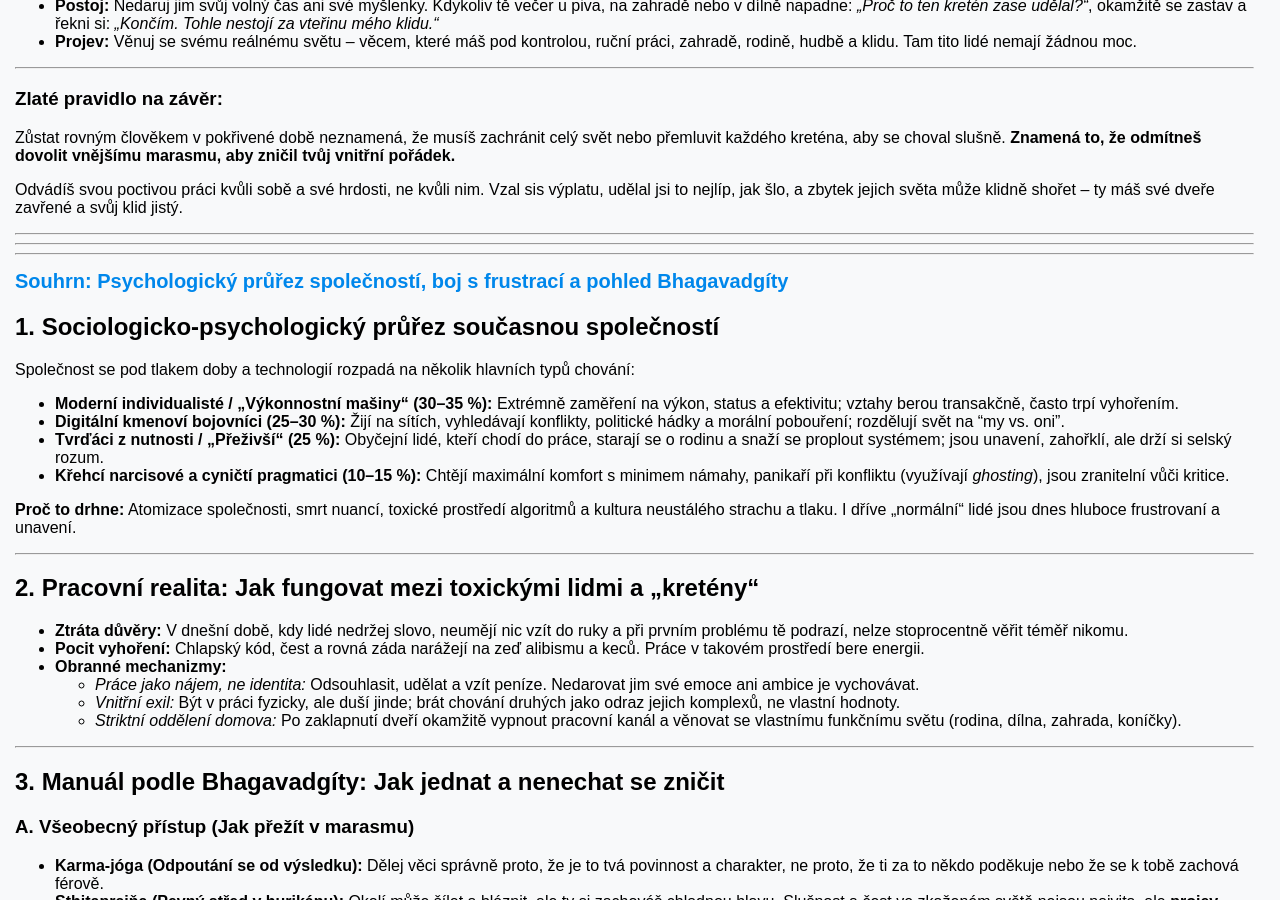
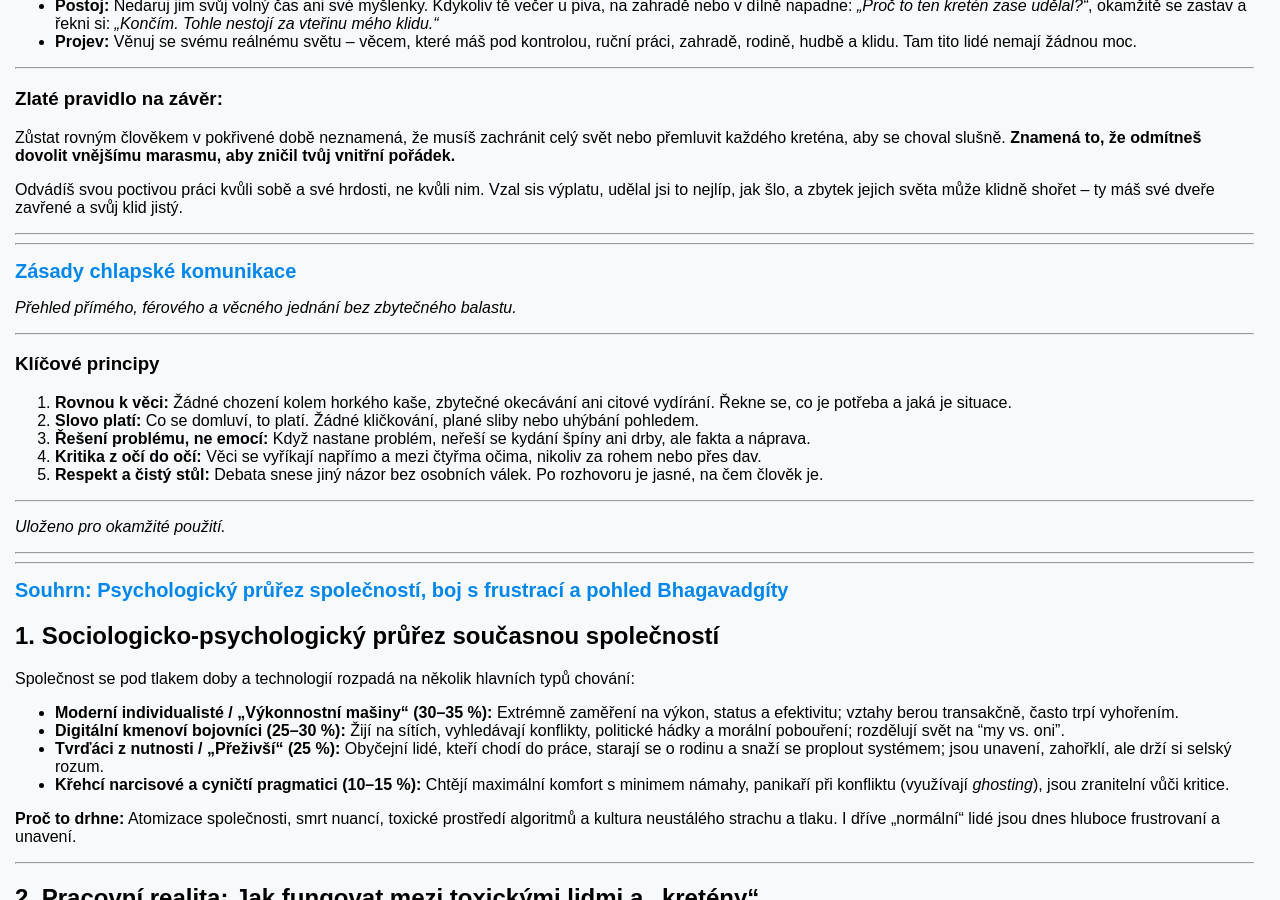
Before and after one commit to bedjan/bedjan.github.io, a Jekyll site: the page built from jak.md, in a window 1280 px wide and 900 px high, scrolled down 733 px. Built offline with Jekyll 4.4.1, drawn with Linux system fonts in a browser that asks for light colours; our own code applies the rules of GitHub Pages for plain Markdown files.

Commit message:
Update jak.md

```diff
--- a/jak.md
+++ b/jak.md
@@ -36,6 +36,24 @@ Odvádíš svou poctivou práci kvůli sobě a své hrdosti, ne kvůli nim. Vzal
 
 ------
 ------
+
+# Zásady chlapské komunikace
+
+*Přehled přímého, férového a věcného jednání bez zbytečného balastu.*
+
+---
+
+### Klíčové principy
+1. **Rovnou k věci:** Žádné chození kolem horkého kaše, zbytečné okecávání ani citové vydírání. Řekne se, co je potřeba a jaká je situace.
+2. **Slovo platí:** Co se domluví, to platí. Žádné kličkování, plané sliby nebo uhýbání pohledem.
+3. **Řešení problému, ne emocí:** Když nastane problém, neřeší se kydání špíny ani drby, ale fakta a náprava.
+4. **Kritika z očí do očí:** Věci se vyříkají napřímo a mezi čtyřma očima, nikoliv za rohem nebo přes dav.
+5. **Respekt a čistý stůl:** Debata snese jiný názor bez osobních válek. Po rozhovoru je jasné, na čem člověk je.
+
+---
+*Uloženo pro okamžité použití.*
+
+-------
 -------
 
 # Souhrn: Psychologický průřez společností, boj s frustrací a pohled Bhagavadgíty
```
